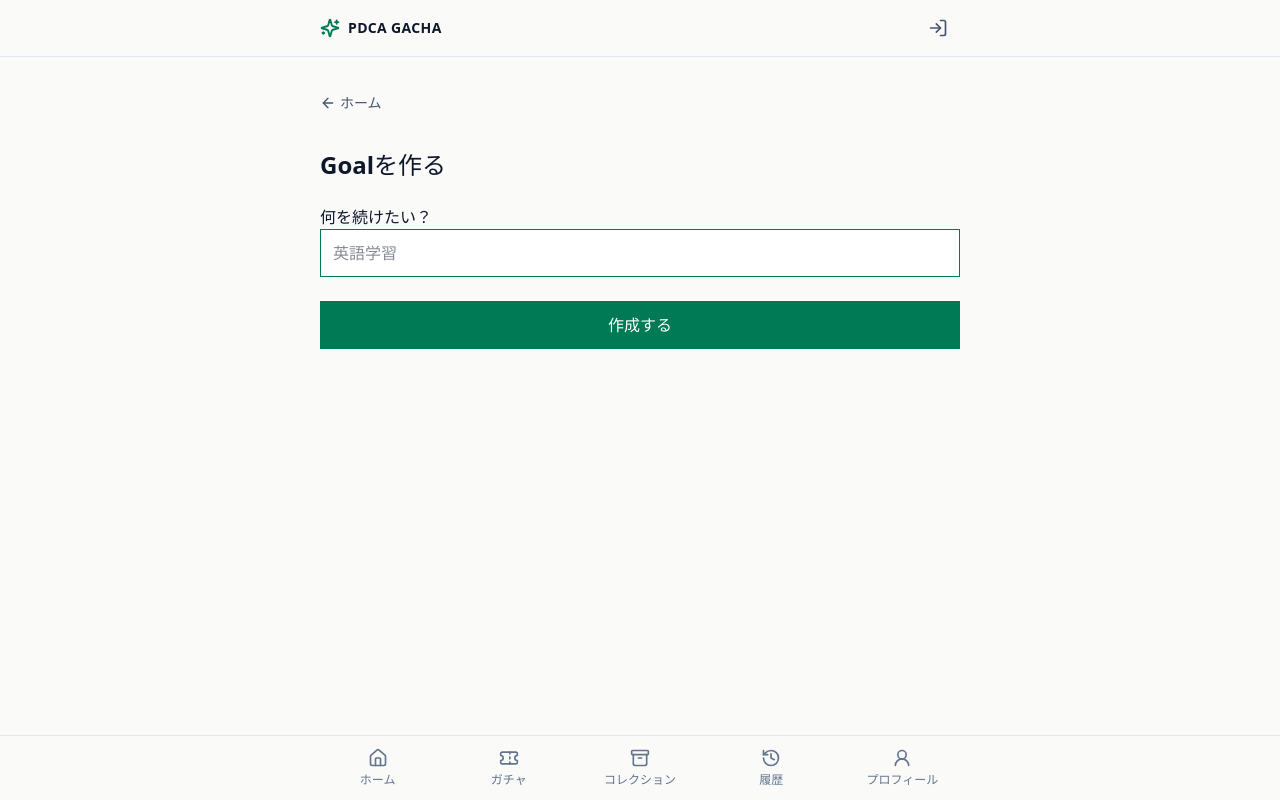
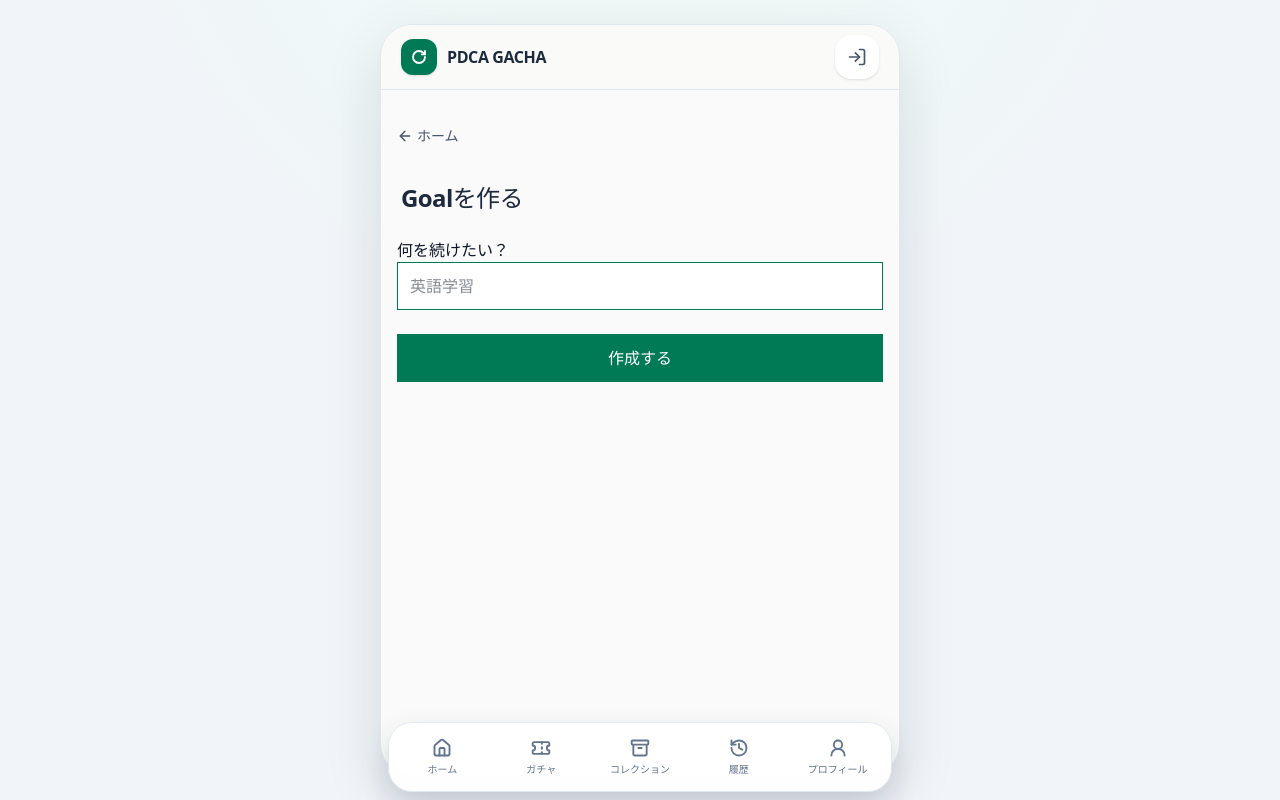
Before and after one commit to AliceWonerfulWorld/Progate_PDCAGatya, a React (Vite) app: page /goals/new in a window 1280 px wide. Built offline with nearby package versions, Linux system fonts and the light colour scheme; no server answers.

Commit message:
feat: アプリ全体のUIを改善し、App Shellとナビゲーションのスタイルを追加

```diff
--- a/src/components/layout/AppShell.tsx
+++ b/src/components/layout/AppShell.tsx
@@ -1,21 +1,29 @@
-import type { PropsWithChildren } from 'react'
-import { OfflineBanner } from '../ui/OfflineBanner'
-import { BottomNavigation } from './BottomNavigation'
-import { Header } from './Header'
+import type { PropsWithChildren } from "react";
+import { OfflineBanner } from "../ui/OfflineBanner";
+import { BottomNavigation } from "./BottomNavigation";
+import { Header } from "./Header";
 
 type AppShellProps = PropsWithChildren<{
-  showBottomNavigation: boolean
-}>
+  showBottomNavigation: boolean;
+}>;
 
 export function AppShell({ children, showBottomNavigation }: AppShellProps) {
   return (
-    <div className="min-h-dvh bg-background text-text">
-      <Header />
-      <OfflineBanner />
-      <main className={showBottomNavigation ? 'mx-auto w-full max-w-2xl px-4 pb-24 pt-6' : 'mx-auto w-full max-w-2xl px-4 py-6'}>
-        {children}
-      </main>
-      {showBottomNavigation ? <BottomNavigation /> : null}
+    <div className="app-canvas text-text">
+      <div className="app-shell">
+        <Header />
+        <OfflineBanner />
+        <main
+          className={
+            showBottomNavigation
+              ? "app-page app-page-with-navigation"
+              : "app-page"
+          }
+        >
+          {children}
+        </main>
+        {showBottomNavigation ? <BottomNavigation /> : null}
+      </div>
     </div>
-  )
+  );
 }
--- a/src/components/layout/BottomNavigation.tsx
+++ b/src/components/layout/BottomNavigation.tsx
@@ -1,34 +1,37 @@
-import { Archive, History, House, Ticket, UserRound } from 'lucide-react'
-import { NavLink } from 'react-router-dom'
-import type { LucideIcon } from 'lucide-react'
+import { Archive, History, House, Ticket, UserRound } from "lucide-react";
+import { NavLink } from "react-router-dom";
+import type { LucideIcon } from "lucide-react";
 
-const navigationItems: Array<{ label: string; to: string; icon: LucideIcon }> = [
-  { label: 'ホーム', to: '/', icon: House },
-  { label: 'ガチャ', to: '/gacha', icon: Ticket },
-  { label: 'コレクション', to: '/collection', icon: Archive },
-  { label: '履歴', to: '/history', icon: History },
-  { label: 'プロフィール', to: '/profile', icon: UserRound },
-]
+const navigationItems: Array<{ label: string; to: string; icon: LucideIcon }> =
+  [
+    { label: "ホーム", to: "/", icon: House },
+    { label: "ガチャ", to: "/gacha", icon: Ticket },
+    { label: "コレクション", to: "/collection", icon: Archive },
+    { label: "履歴", to: "/history", icon: History },
+    { label: "プロフィール", to: "/profile", icon: UserRound },
+  ];
 
 export function BottomNavigation() {
   return (
-    <nav aria-label="メインナビゲーション" className="fixed inset-x-0 bottom-0 z-10 border-t border-border-subtle bg-background/95 backdrop-blur">
-      <div className="mx-auto grid h-16 w-full max-w-2xl grid-cols-5 px-2">
+    <nav aria-label="メインナビゲーション" className="app-bottom-navigation">
+      <div className="grid grid-cols-5 gap-1 p-1.5">
         {navigationItems.map(({ icon: Icon, label, to }) => (
           <NavLink
             className={({ isActive }) =>
-              `flex min-w-0 flex-col items-center justify-center gap-1 text-xs font-medium transition-colors duration-(--duration-fast) ease-standard ${
-                isActive ? 'text-primary' : 'text-text-subtle'
+              `flex min-h-14 min-w-0 flex-col items-center justify-center gap-1 rounded-2xl px-1 text-[10px] font-bold transition-colors duration-(--duration-fast) ease-standard active:scale-[0.97] ${
+                isActive
+                  ? "bg-primary-subtle text-primary shadow-sm"
+                  : "text-text-subtle"
               }`
             }
             key={to}
             to={to}
           >
-            <Icon aria-hidden="true" className="size-5" strokeWidth={2} />
+            <Icon aria-hidden="true" className="size-5" strokeWidth={2.25} />
             <span className="truncate">{label}</span>
           </NavLink>
         ))}
       </div>
     </nav>
-  )
+  );
 }
--- a/src/components/layout/Header.tsx
+++ b/src/components/layout/Header.tsx
@@ -1,20 +1,24 @@
-import { Show, SignInButton, UserButton } from '@clerk/react'
-import { LogIn, Sparkles } from 'lucide-react'
-import { isClerkConfigured } from '../../app/AppProviders'
+import { Show, SignInButton, UserButton } from "@clerk/react";
+import { LogIn, RotateCw } from "lucide-react";
+import { isClerkConfigured } from "../../app/AppProviders";
 
 export function Header() {
   return (
-    <header className="border-b border-border-subtle bg-background">
-      <div className="mx-auto flex h-14 w-full max-w-2xl items-center gap-2 px-4">
-        <Sparkles aria-hidden="true" className="size-5 text-primary" strokeWidth={2.25} />
-        <span className="text-sm font-bold tracking-wide">PDCA GACHA</span>
+    <header className="sticky top-0 z-30 border-b border-border-subtle bg-background/90 backdrop-blur-xl">
+      <div className="flex min-h-16 items-center gap-2.5 px-5 pb-2 pt-[max(0.5rem,env(safe-area-inset-top))]">
+        <div className="grid size-9 place-items-center rounded-xl bg-primary text-white shadow-sm">
+          <RotateCw aria-hidden="true" className="size-4" strokeWidth={2.75} />
+        </div>
+        <span className="text-base font-black tracking-tight text-text-strong">
+          PDCA GACHA
+        </span>
         {isClerkConfigured ? (
           <div className="ml-auto flex items-center">
             <Show when="signed-out">
               <SignInButton>
                 <button
                   aria-label="ログイン"
-                  className="grid size-11 place-items-center text-text-muted"
+                  className="grid size-11 place-items-center rounded-2xl bg-surface text-text-muted shadow-sm transition-colors duration-(--duration-fast) ease-standard active:scale-[0.97]"
                   title="ログイン"
                   type="button"
                 >
@@ -29,5 +33,5 @@ export function Header() {
         ) : null}
       </div>
     </header>
-  )
+  );
 }
--- a/src/components/ui/SectionHeading.tsx
+++ b/src/components/ui/SectionHeading.tsx
@@ -1,5 +1,9 @@
-import type { PropsWithChildren } from 'react'
+import type { PropsWithChildren } from "react";
 
 export function SectionHeading({ children }: PropsWithChildren) {
-  return <h1 className="text-2xl font-bold tracking-normal text-text">{children}</h1>
+  return (
+    <h1 className="px-1 text-2xl font-black tracking-tight text-text-strong">
+      {children}
+    </h1>
+  );
 }
--- a/src/features/home/MissionShortcut.tsx
+++ b/src/features/home/MissionShortcut.tsx
@@ -1,18 +1,18 @@
-import { Target } from 'lucide-react'
+import { Target } from "lucide-react";
 
 export function MissionShortcut({
   completed,
   onClick,
   rewardXp,
 }: {
-  completed: boolean
-  onClick: () => void
-  rewardXp: number
+  completed: boolean;
+  onClick: () => void;
+  rewardXp: number;
 }) {
   return (
     <button
       aria-label="ミッションを開く"
-      className="fixed right-4 bottom-24 z-20 grid size-16 place-items-center rounded-full bg-reward text-white shadow-lg transition duration-(--duration-fast) ease-standard hover:bg-reward-strong"
+      className="mission-shortcut grid size-16 place-items-center rounded-3xl bg-reward text-white shadow-[0_10px_24px_var(--color-reward-border)] transition-colors duration-(--duration-fast) ease-standard active:scale-[0.96]"
       onClick={onClick}
       type="button"
     >
@@ -20,7 +20,9 @@ export function MissionShortcut({
         <Target aria-hidden="true" className="size-5" />
         ミッション
       </span>
-      <span className="sr-only">{completed ? '今日のミッション達成済み' : `1周で +${rewardXp} XP`}</span>
+      <span className="sr-only">
+        {completed ? "今日のミッション達成済み" : `1周で +${rewardXp} XP`}
+      </span>
     </button>
-  )
+  );
 }
--- a/src/index.css
+++ b/src/index.css
@@ -151,6 +151,9 @@
   --duration-normal: 250ms;
   --duration-slow: 400ms;
   --duration-reward: 700ms;
+  --app-shell-width: 32.5rem;
+  --app-page-padding: 1rem;
+  --app-section-gap: 2rem;
   /* --ease-standard は utility(ease-standard) 経由で参照されるため
    * tree-shake されない。ここで重複定義すると desync するので置かない。
    * 未参照の3つだけをスケールとして残す。 */
@@ -224,9 +227,88 @@ body {
   min-height: 100dvh;
   margin: 0;
   overflow-x: hidden;
+  background:
+    radial-gradient(circle at 50% -12rem, color-mix(in oklab, var(--color-primary-subtle) 88%, transparent), transparent 34rem),
+    var(--color-surface-muted);
 }
 
 button,
 a {
   -webkit-tap-highlight-color: transparent;
 }
+
+/* App frame: mobile is edge-to-edge; wide screens keep the experience as one focused app. */
+.app-canvas {
+  min-height: 100dvh;
+}
+
+.app-shell {
+  position: relative;
+  min-height: 100dvh;
+  width: 100%;
+  max-width: var(--app-shell-width);
+  margin-inline: auto;
+  background: color-mix(in oklab, var(--color-background) 96%, var(--color-primary-subtle));
+}
+
+.app-page {
+  width: 100%;
+  padding: 1.5rem var(--app-page-padding) max(2rem, env(safe-area-inset-bottom));
+}
+
+.app-page-with-navigation {
+  padding-bottom: max(7.5rem, calc(env(safe-area-inset-bottom) + 6.5rem));
+}
+
+.app-bottom-navigation {
+  position: fixed;
+  z-index: 40;
+  right: 0.5rem;
+  bottom: max(0.5rem, env(safe-area-inset-bottom));
+  left: 0.5rem;
+  width: auto;
+  max-width: calc(var(--app-shell-width) - 1rem);
+  margin-inline: auto;
+  border: 1px solid var(--color-border-subtle);
+  border-radius: 1.5rem;
+  background: color-mix(in oklab, var(--color-surface) 94%, transparent);
+  box-shadow: 0 12px 30px color-mix(in oklab, var(--color-text) 14%, transparent);
+  backdrop-filter: blur(20px);
+}
+
+.mission-shortcut {
+  position: fixed;
+  z-index: 30;
+  right: max(1rem, calc(50% - 15.25rem));
+  bottom: max(6.75rem, calc(env(safe-area-inset-bottom) + 6rem));
+}
+
+/* Shared surface vocabulary for feature screens that need a consistent app-level card. */
+.app-card-large,
+.app-card-small {
+  border: 1px solid var(--color-border-subtle);
+  background: var(--color-surface);
+  box-shadow: 0 4px 14px color-mix(in oklab, var(--color-text) 7%, transparent);
+}
+
+.app-card-large {
+  border-radius: 1.5rem;
+}
+
+.app-card-small {
+  border-radius: 1.25rem;
+}
+
+@media (min-width: 640px) {
+  .app-canvas {
+    padding-block: 1.5rem;
+  }
+
+  .app-shell {
+    min-height: calc(100dvh - 3rem);
+    overflow: clip;
+    border: 1px solid var(--color-border-subtle);
+    border-radius: 2rem;
+    box-shadow: 0 22px 60px color-mix(in oklab, var(--color-text) 12%, transparent);
+  }
+}
```
Also changed, not shown: src/features/home/MissionFab.tsx (+38 -18 lines), 1 other file (tests, documents, lock files or other folders).
